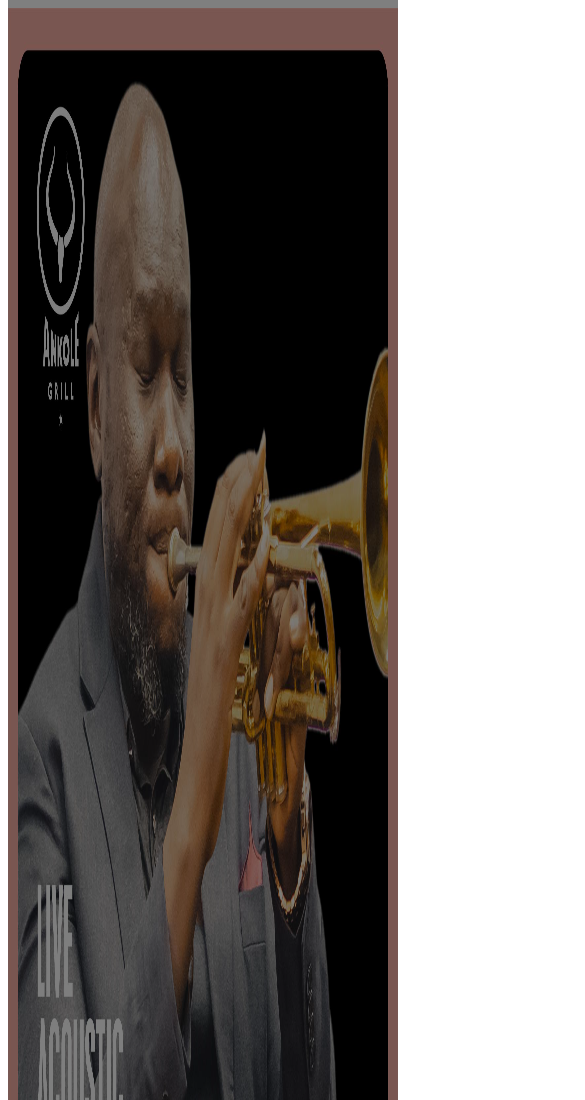
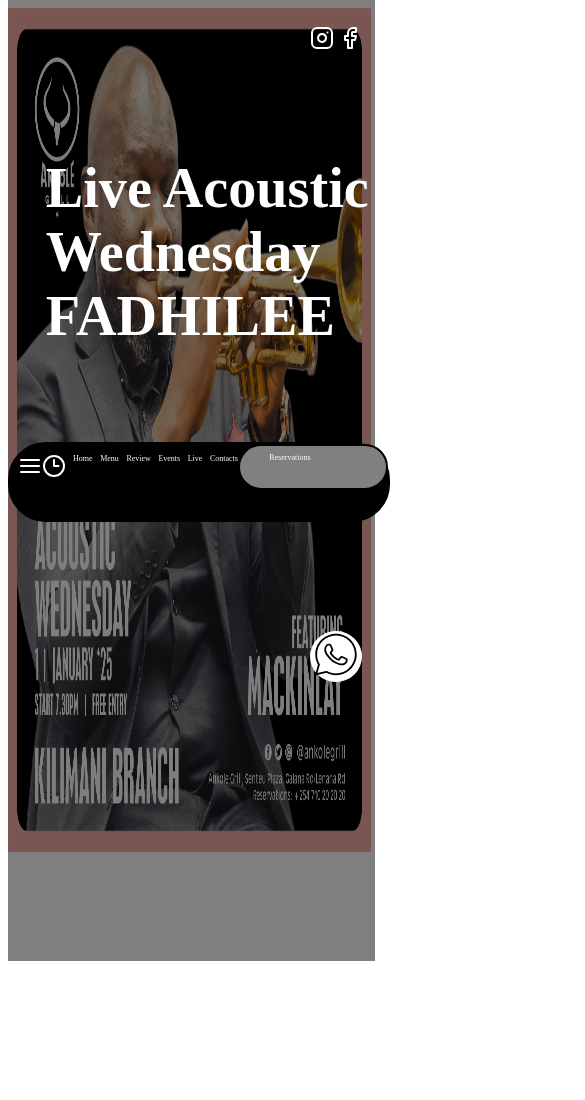
Before and after one commit to judygikuni/Ankole_Website, a plain HTML site: page mackinlay.html in a window 390 px wide. Shown: the top 1100 px of the page, 585 px wide, since content can reach past the window. After the commit the page ends 961 px from the top, so only its background shows below. Drawn offline with Linux system fonts and the light colour scheme.

Commit message:
second commit

```diff
--- a/contacts.css
+++ b/contacts.css
@@ -212,6 +212,7 @@ a {
         width: 20vw;
         height: 35vh;
         padding: 1cm;
+        margin-left: -1cm;
 
     }
     .kitisiru_address a{
@@ -239,12 +240,12 @@ a {
         border: solid 2px;
         margin-top: 19cm;
         gap: 0cm;
-        margin-left: -0cm;
+        margin-left: -0.5cm;
         background-color: black;
         height: 2cm;
-        width: 12cm;
+        width: 9cm;
         border-radius: 1cm;
-        font-size: 60%;
+        font-size: 50%;
     }
 
     #dot{
@@ -254,7 +255,7 @@ a {
         margin-top: -41.5%;
         background: rgb(0, 0, 0);
         background: rgba(0, 0, 0, 0.5);
-        width: 100vw;
+        width: 98vw;
         height:1000px;
         text-align: center;
     }
@@ -266,7 +267,24 @@ a {
     border: solid 1px;
     background-color: white;
     margin-top: 17cm;
-    margin-left: 9cm;
+    margin-left: 7cm;
     border-radius: 50%;
 }
+
+.reservationsnav {
+    padding: 2% 2% 2% 0%;
+    border: solid 2px;
+    background-color: grey;
+    width: 2cm;
+    border-radius: 1cm;
+    height: 0.7cm;
+
 }
+
+.socials {
+    position: absolute;
+    color: white;
+    margin-left: 1cm;
+    margin-top: 1cm;
+}
+}
--- a/fadhilee.css
+++ b/fadhilee.css
@@ -122,3 +122,131 @@ a {
 .hover_up:hover .hover_up-content {
     display: block;
 }
+
+@media only screen and (max-width: 430px) {
+    .fadhilee_poster img{
+        width: 100vw;
+        height: 100vh;
+    }
+    .fadhilee_text{
+        position:relative;
+        margin-top: -15cm;
+        margin-left: 0cm;
+        color: white;
+        font-size: 300%;
+
+    }
+    #dot{
+        position: absolute;
+        overflow: visible;
+        margin-left: -1;
+        margin-top: -41.5%;
+        background: rgb(0, 0, 0);
+        background: rgba(0, 0, 0, 0.5);
+        width: 100vw;
+        height:1120px;
+        text-align: center;
+    }
+    .navigation {
+        position: absolute;
+        display: flex;
+        border: solid 2px;
+        margin-top: 1cm;
+        gap: 0cm;
+        margin-left: 0cm;
+        background-color: black;
+        height: 2cm;
+        width: 10cm;
+        border-radius: 1cm;
+        font-size: 50%;
+    }
+
+    .navigation a {
+        text-decoration: none;
+        color: white;
+        padding-top: 2.5%;
+        padding-left: 2%;
+    }
+
+    .navigation a:hover {
+        color: grey;
+    }
+
+    #timeicon {
+        position: relative;
+
+    }
+
+    .reservationsnav {
+        padding:2% 2% 2% 0%;
+        border: solid 2px;
+        background-color: grey;
+        width: 4cm;
+        border-radius: 1cm;
+        height: 0.7cm;
+        /* margin-top: 0.3cm; */
+    }
+
+    .reservationsnav:hover {
+        background-color: white;
+        color: black;
+    }
+
+    .reservationsnav a {
+        margin-left: 0.7cm;
+
+
+    }
+
+
+
+    a {
+        text-decoration: none;
+        color: white;
+    }
+
+    .socials {
+        position: absolute;
+        color: white;
+        margin-left: 7cm;
+        margin-top: -15cm;
+        position: fixed;
+    }
+
+    .whatsappicon {
+        position: absolute;
+        color: white;
+        border: solid 1px;
+        background-color: white;
+        margin-top:4cm;
+        margin-left: 7cm;
+        border-radius: 50%;
+        position: fixed;
+    }
+
+    .hover_up {
+        position: relative;
+        display: block;
+        margin-top: 2.5%;
+
+    }
+
+    .hover_up-content {
+        display: inline-block;
+        position: absolute;
+        color: black;
+        background-color: white;
+        padding: 2%;
+        border: none;
+        width: 900%;
+        border-radius: 20px;
+        z-index: 1;
+        display: none;
+        top: -950%;
+
+    }
+
+    .hover_up:hover .hover_up-content {
+        display: block;
+    }
+}
--- a/live.css
+++ b/live.css
@@ -189,6 +189,7 @@ a {
         background-image: url(Images/Traditional\ drummer.webp);
         background-size: 100vw 100vh;
         font-family: typewritter;
+        overflow: hidden;
     }
     #dot{
         position: absolute;
@@ -262,14 +263,16 @@ a {
     .navigation {
         position: absolute;
         display: flex;
+        flex-direction: column;
         border: solid 2px;
-        margin-top: -7cm;
+        margin-top: -63cm;
         gap: 1cm;
-        margin-left: 2cm;
+        margin-left: 1cm;
         background-color: black;
-        height: 2cm;
-        width: 25cm;
+        height: 13cm;
+        width: 2.5cm;
         border-radius: 1cm;
+        font-size: 50%;
         /* position: fixed; */
     }
 
@@ -293,7 +296,7 @@ a {
         padding:2% 2% 2% 0%;
         border: solid 2px;
         background-color: grey;
-        width: 4cm;
+        width: 2.5cm;
         border-radius: 1cm;
         height: 0.7cm;
 
@@ -320,7 +323,7 @@ a {
     .socials {
         position: absolute;
         color: white;
-        margin-left: 46cm;
+        margin-left: 4cm;
         margin-top: -15cm;
         position: fixed;
     }
@@ -330,8 +333,8 @@ a {
         color: white;
         border: solid 1px;
         background-color: white;
-        margin-top: 1cm;
-        margin-left: 47cm;
+        margin-top: -1cm;
+        margin-left: 4cm;
         border-radius: 50%;
         position: fixed;
     }
--- a/mackinlay.css
+++ b/mackinlay.css
@@ -126,5 +126,131 @@ a {
 }
 
 @media only screen and (max-width: 430px) {
+    .lijang_poster img{
+        width: 93vw;
+        height: 100vh;
+    }
 
+    .fadhilee_text{
+        position:relative;
+        margin-top: -20cm;
+        margin-left: 1cm;
+        color: white;
+        font-size: 300%;
+
+    }
+    #dot{
+        position: absolute;
+        overflow: visible;
+        margin-left: -1;
+        margin-top: -41.5%;
+        background: rgb(0, 0, 0);
+        background: rgba(0, 0, 0, 0.5);
+        width: 94vw;
+        height:1115px;
+        text-align: center;
+    }
+
+    .navigation {
+        position: absolute;
+        display: flex;
+        border: solid 2px;
+        margin-top: 1cm;
+        gap: 0cm;
+        margin-left: 0cm;
+        background-color: black;
+        height: 2cm;
+        width: 10cm;
+        border-radius: 1cm;
+        font-size: 50%;
+    }
+
+    .navigation a {
+        text-decoration: none;
+        color: white;
+        padding-top: 2.5%;
+        padding-left: 2%;
+    }
+
+    .navigation a:hover {
+        color: grey;
+    }
+
+    #timeicon {
+        position: relative;
+
+    }
+
+    .reservationsnav {
+        padding:2% 2% 2% 0%;
+        border: solid 2px;
+        background-color: grey;
+        width: 4cm;
+        border-radius: 1cm;
+        height: 0.7cm;
+        /* margin-top: 0.3cm; */
+    }
+
+    .reservationsnav:hover {
+        background-color: white;
+        color: black;
+    }
+
+    .reservationsnav a {
+        margin-left: 0.7cm;
+
+
+    }
+
+
+
+    a {
+        text-decoration: none;
+        color: white;
+    }
+
+    .socials {
+        position: absolute;
+        color: white;
+        margin-left: 8cm;
+        margin-top: -10cm;
+        position: fixed;
+    }
+
+    .whatsappicon {
+        position: absolute;
+        color: white;
+        border: solid 1px;
+        background-color: white;
+        margin-top: 6cm;
+        margin-left: 8cm;
+        border-radius: 50%;
+        position: fixed;
+    }
+
+    .hover_up {
+        position: relative;
+        display: block;
+        margin-top: 2.5%;
+
+    }
+
+    .hover_up-content {
+        display: inline-block;
+        position: absolute;
+        color: black;
+        background-color: white;
+        padding: 2%;
+        border: none;
+        width: 900%;
+        border-radius: 20px;
+        z-index: 1;
+        display: none;
+        top: -950%;
+
+    }
+
+    .hover_up:hover .hover_up-content {
+        display: block;
+    }
 }
--- a/reservations.css
+++ b/reservations.css
@@ -238,14 +238,14 @@ a {
         position: absolute;
        display: flex;
         border: solid 2px;
-        margin-top: -19cm;
+        margin-top: -25cm;
         gap: 0cm;
-        margin-left: 1cm;
+        margin-left: 0cm;
         background-color: black;
-        height: 2cm;
-        width: 10cm;
+        height: 1.5cm;
+        width: 9cm;
         border-radius: 1cm;
-        font-size: 60%;
+        font-size: 50%;
     }
     .whatsappicon {
         position: absolute;
@@ -261,6 +261,16 @@ a {
         color: white;
         margin-left: 7cm;
         margin-top: -29cm;
+    }
+
+    .reservationsnav {
+        padding:2% 2% 2% 0%;
+        border: solid 2px;
+        background-color: grey;
+        width: 2cm;
+        border-radius: 1cm;
+        height: 0.7cm;
+        /* margin-top: 0.3cm; */
     }
 }
 @media only screen and (min-width: 431px) and (max-width:820px) {
--- a/style.css
+++ b/style.css
@@ -104,7 +104,7 @@ body {
     border: solid 2px;
     margin-top: 19cm;
     gap: 1cm;
-    margin-left: 13cm;
+    margin-left: 10cm;
     background-color: black;
     height: 2cm;
     width: 25cm;
```
